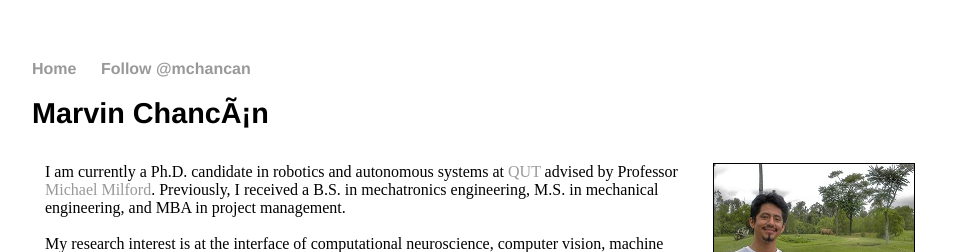
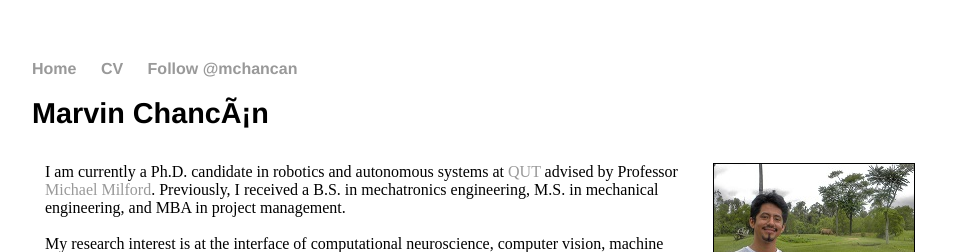
Before and after one commit to mchancan/mchancan.github.io, a Jekyll site: the page built from index.html, in a window 1280 px wide. Shown: the top 252 px of the page, without its empty margins (160-1119 px from the left). Built offline with Jekyll 4.4.1, drawn with Linux system fonts in a browser that asks for light colours; comment, search, counter and statistics services are not loaded.

```diff
--- a/_layouts/default.html
+++ b/_layouts/default.html
@@ -19,6 +19,7 @@
 			<nav>
 	    		<ul>
 	        		<li><a href="/">Home</a></li>
+	        		<li><a href="/docs/mchancan_cv.pdf">CV</a></li>
 				<li><a href="https://twitter.com/mchancan" data-show-screen-name="false" class="twitter-follow-button" data-show-count="false">Follow @mchancan</a><script async src="https://platform.twitter.com/widgets.js" charset="utf-8"></script></li>
 	    		</ul>
 			</nav>
```
